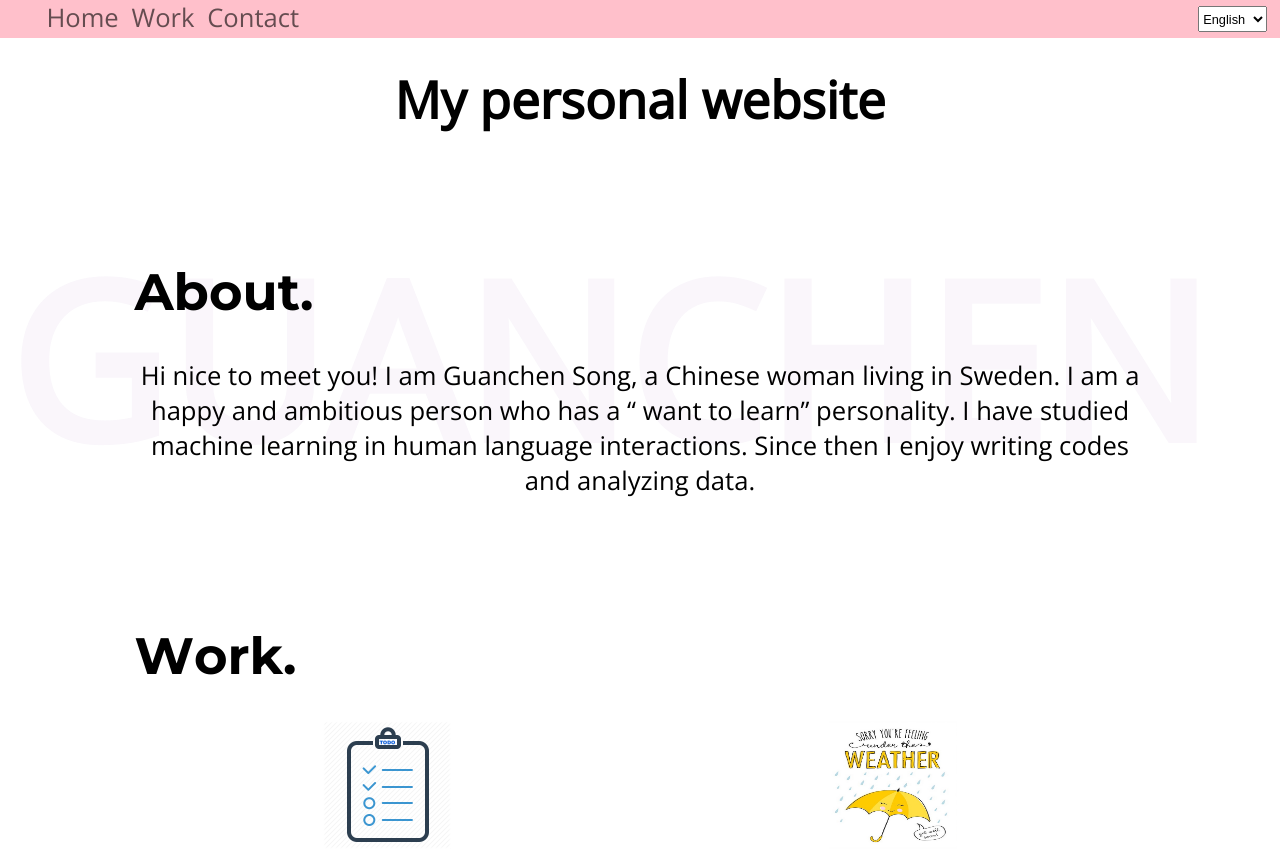
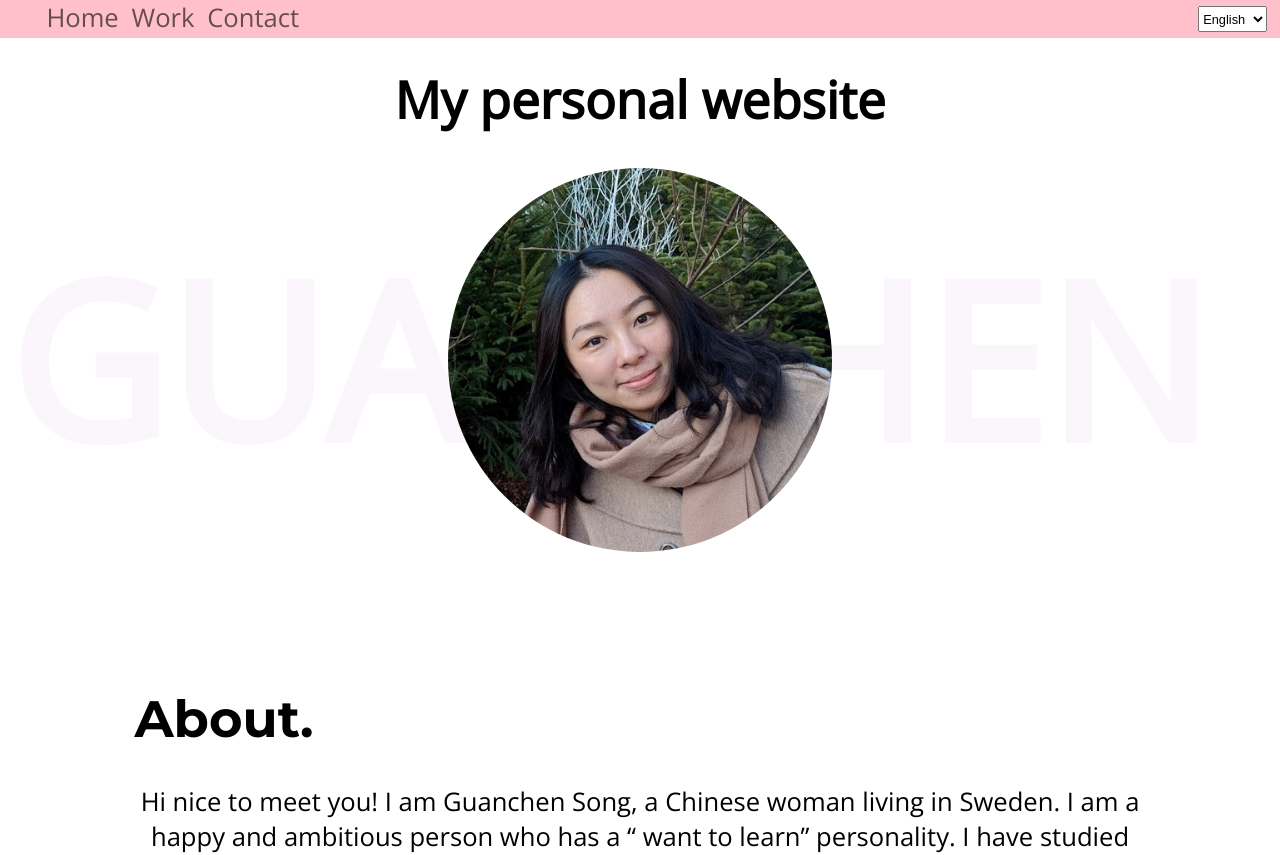
Before and after one commit to guanchen18/personal-website-react, a React (Create React App) app: page / in a window 1280 px wide. Shown: the top 855 px of the page. Built offline with nearby package versions, Linux system fonts and the light colour scheme.

Commit message:
Add profile photo to header

```diff
--- a/src/App.css
+++ b/src/App.css
@@ -24,6 +24,11 @@ body{
   color: black;
   font-size: 2vw;
   margin: 5vw;
+}
+
+.Header img{
+  border-radius: 50%;
+  height: 30vw;
 }
 
 select {
--- a/src/components/Header.js
+++ b/src/components/Header.js
@@ -1,11 +1,14 @@
 import React from 'react';
 import { useTranslation } from 'react-i18next';
+
+import imgProfile from '../assets/header/profile.jpg';
 
 function Header () {
     const { t } = useTranslation();
     return (
         <header>
             <h1> {t('title')} </h1>
+            <img src={imgProfile} />
         </header>
     )
 }
```
Also changed, not shown: src/assets/header/profile.jpg (added).
